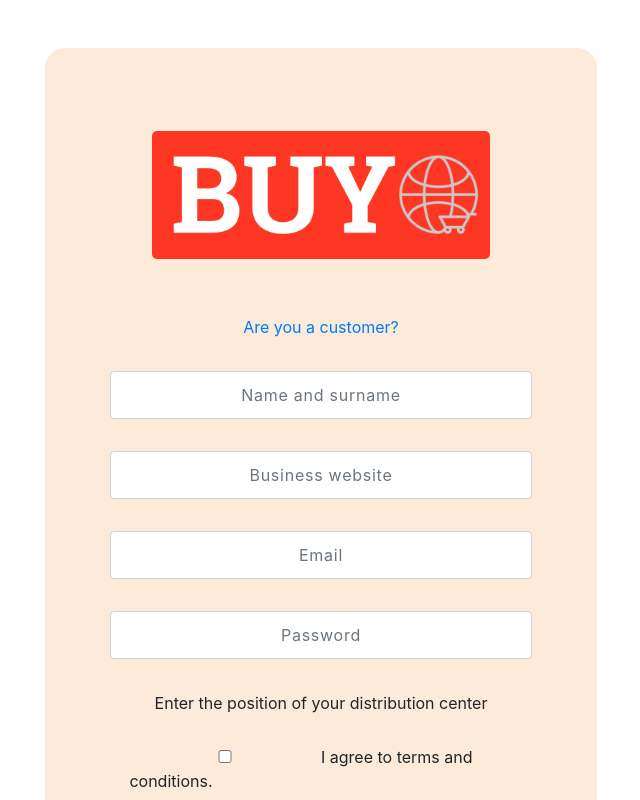
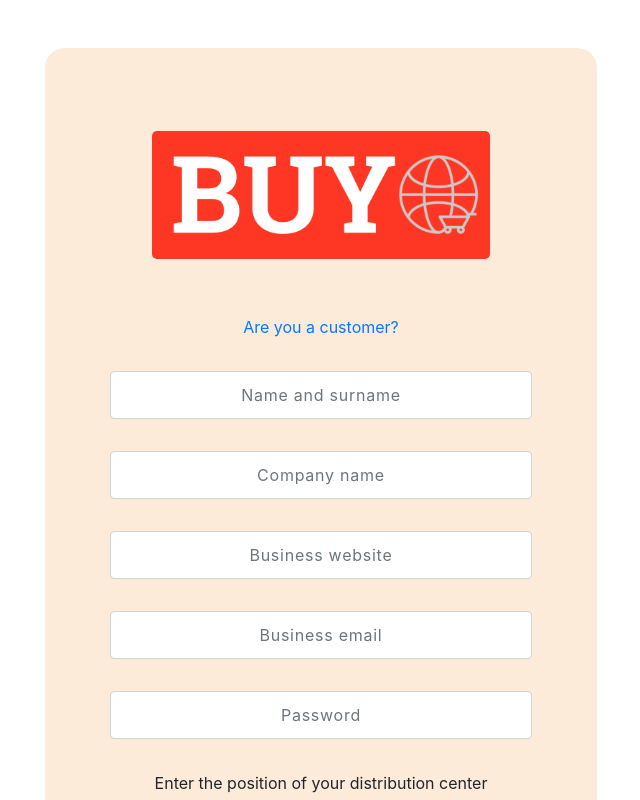
Before and after one commit to bounswe/bounswe2020group4, a React (Create React App) app in the folder web/: page /vendorsignup in a window 1280 px wide. Shown: the top 800 px of the page, without its empty margins (319-959 px from the left). Built offline with nearby package versions, Linux system fonts and the light colour scheme; no server answers.

Commit message:
Added company name for vendor sign up

```diff
--- a/web/src/pages/VendorSignUp.js
+++ b/web/src/pages/VendorSignUp.js
@@ -24,8 +24,13 @@ const VendorSignUp = ({hideHeader, showHeader, setLoginState}) => {
 	const [password, setPassword] = useState('')
 	const [checked, setChecked] = useState(false)
 	const [name, setName] = useState('')
+	const [companyName, setCompanyName] = useState('')
 	const [website, setWebsite] = useState('')
 	const [selectedCoord, setSelectedCoord] = useState()
+
+	const handleCompanyNameChange = function(e) {
+		setCompanyName(e.target.value)
+	}
 
 	const handleWebsiteChange = function(e) {
 		setWebsite(e.target.value)
@@ -46,11 +51,11 @@ const VendorSignUp = ({hideHeader, showHeader, setLoginState}) => {
 	const handleClick = async function(e) {
 
 		e.preventDefault()
-		if(email == '' | password == ''){
+		if(!email | !password){
 			alert('Enter your credentials')
 		} else if (!checked){
 			alert('Agree to terms and conditions')
-		} else if(name == '' | website == ''){
+		} else if(!name | !website | !companyName){
 			alert('Enter required information')
 		} else {
 			setLoginState({userId: 1, userType: 'vendor'})
@@ -85,6 +90,13 @@ const VendorSignUp = ({hideHeader, showHeader, setLoginState}) => {
 						<Form.Control
 							className="formInputBox"
 							type="text"
+							placeholder="Company name"
+							value = {companyName}
+							onChange={handleCompanyNameChange}
+						/>
+						<Form.Control
+							className="formInputBox"
+							type="text"
 							placeholder="Business website"
 							value = {website}
 							onChange={handleWebsiteChange}
@@ -92,7 +104,7 @@ const VendorSignUp = ({hideHeader, showHeader, setLoginState}) => {
 						<Form.Control
 							className="formInputBox"
 							type="email"
-							placeholder="Email"
+							placeholder="Business email"
 							value = {email}
 							onChange={handleEmailChange}
 						/>
```
